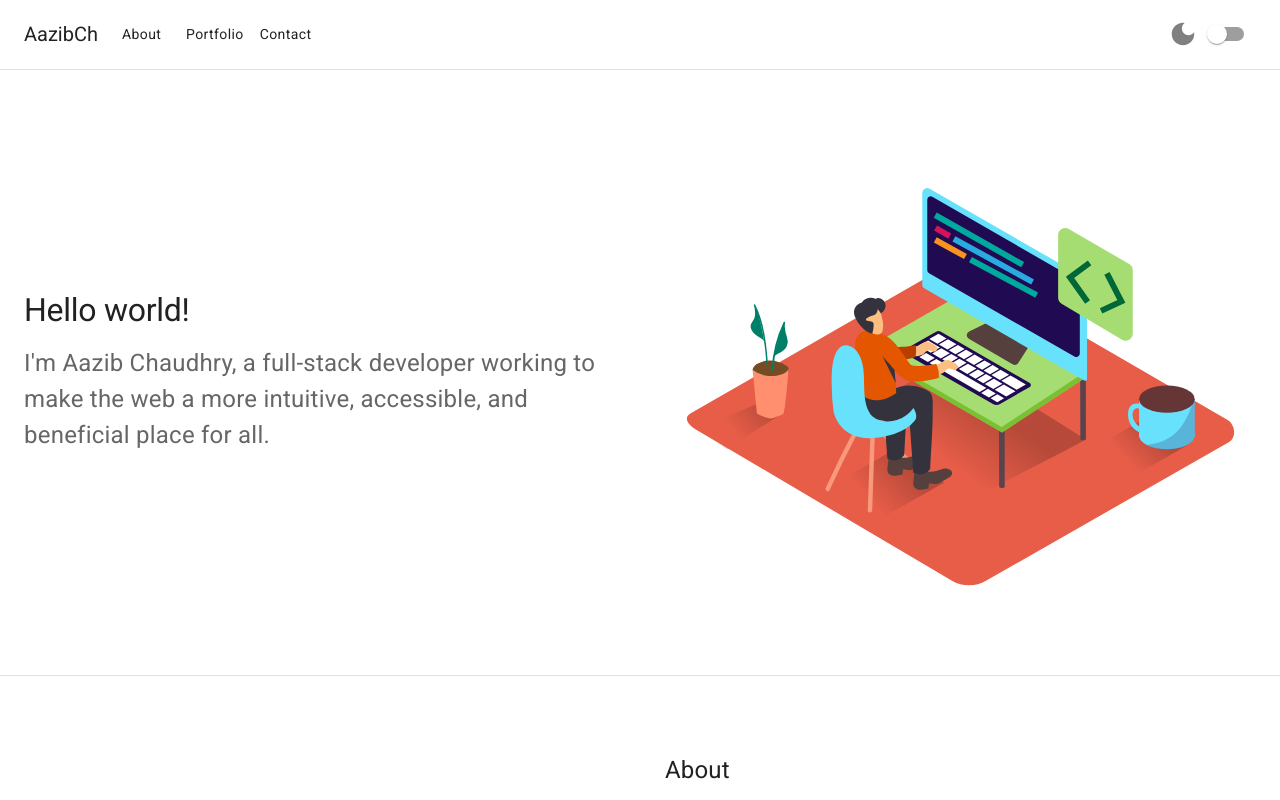
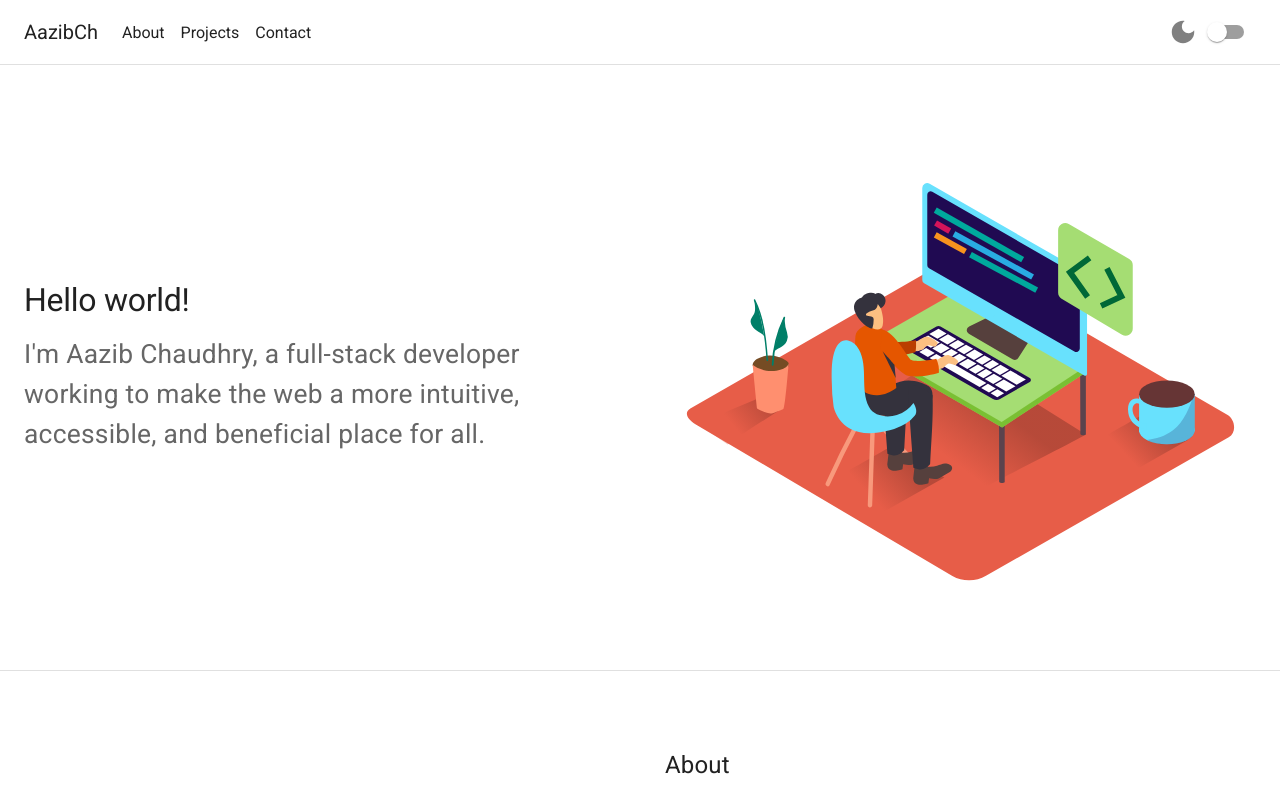
Before and after one commit to aazibch/portfolio-website, a React (Create React App) app: page / in a window 1280 px wide. Shown: the top 800 px of the page. Built offline with nearby package versions, Linux system fonts and the light colour scheme.

Commit message:
Experimented around

```diff
--- a/src/App.css
+++ b/src/App.css
@@ -1,4 +1,7 @@
 .sectionMainImage {
     width: 100%;
-    /* margin-right: 10rem; */
 }
+
+.active-scroll-spy {
+    border-bottom: 1px solid red;
+}
--- a/src/components/Layout/Header.js
+++ b/src/components/Layout/Header.js
@@ -1,8 +1,8 @@
 import {
     AppBar,
     Box,
-    Button,
     IconButton,
+    Link,
     Menu,
     MenuItem,
     Switch,
@@ -20,8 +20,8 @@ const sections = [
         anchor: '#about'
     },
     {
-        title: 'Portfolio',
-        anchor: '#portfolio'
+        title: 'Projects',
+        anchor: '#projects'
     },
     {
         title: 'Contact',
@@ -42,7 +42,7 @@ const Header = (props) => {
 
     return (
         <AppBar
-            position="sticky"
+            position="static"
             sx={{
                 backgroundColor: 'background.default',
                 color: 'text.primary',
@@ -139,22 +139,23 @@ const Header = (props) => {
                             display: { xs: 'none', md: 'flex' }
                         }}
                     >
-                        {sections.map((section) => (
-                            <Button
-                                component="a"
+                        {sections.map((section) => {
+                            return (
+                                <Link
+                                    underline="none"
                                     href={section.anchor}
                                     key={section.title}
                                     sx={{
-                                    my: 2,
                                         color: 'inherit',
-                                    display: 'block',
                                         textTransform: 'none',
-                                    fontWeight: 400
+                                        fontWeight: 400,
+                                        m: 1
                                     }}
                                 >
                                     {section.title}
-                            </Button>
-                        ))}
+                                </Link>
+                            );
+                        })}
                     </Box>
 
                     <Box
--- a/src/components/SectionContainer/SectionContainer.js
+++ b/src/components/SectionContainer/SectionContainer.js
@@ -3,6 +3,7 @@ import { Box, Container } from '@mui/material';
 const SectionContainer = (props) => {
     return (
         <Box
+            id={props.id}
             sx={{
                 borderColor: 'divider',
                 borderBottomStyle: 'solid',
--- a/src/index.css
+++ b/src/index.css
@@ -1,5 +1,9 @@
 * {
     margin: 0;
+}
+
+html {
+    scroll-behavior: smooth;
 }
 
 body {
--- a/src/sections/AboutSection/AboutSection.js
+++ b/src/sections/AboutSection/AboutSection.js
@@ -8,7 +8,7 @@ import SectionContainer from '../../components/SectionContainer/SectionContainer
 
 const AboutSection = () => {
     return (
-        <SectionContainer>
+        <SectionContainer id="about">
             <SectionStack>
                 <SectionItem>
                     <img className="sectionMainImage" src={AboutImg} alt="" />
--- a/src/sections/HeroSection/HeroSection.js
+++ b/src/sections/HeroSection/HeroSection.js
@@ -8,7 +8,7 @@ import SectionContainer from '../../components/SectionContainer/SectionContainer
 
 const HeroSection = () => {
     return (
-        <SectionContainer>
+        <SectionContainer id="hero">
             <SectionStack>
                 <SectionItem>
                     <Box>
@@ -23,7 +23,7 @@ const HeroSection = () => {
                         <Typography
                             color="text.secondary"
                             component="p"
-                            fontSize="1.5rem"
+                            fontSize="1.65rem"
                         >
                             I'm Aazib Chaudhry, a full-stack developer working
                             to make the web a more intuitive, accessible, and
--- a/src/sections/ProjectsSection/ProjectsSection.js
+++ b/src/sections/ProjectsSection/ProjectsSection.js
@@ -6,7 +6,7 @@ import ProjectsGrid from './ProjectsGrid';
 
 const ProjectsSection = () => {
     return (
-        <SectionContainer>
+        <SectionContainer id="projects">
             <Typography color="text.primary" component="h3" variant="h4" mb={3}>
                 Projects
             </Typography>
```
Lines whose indentation alone changed are shown as unchanged.
